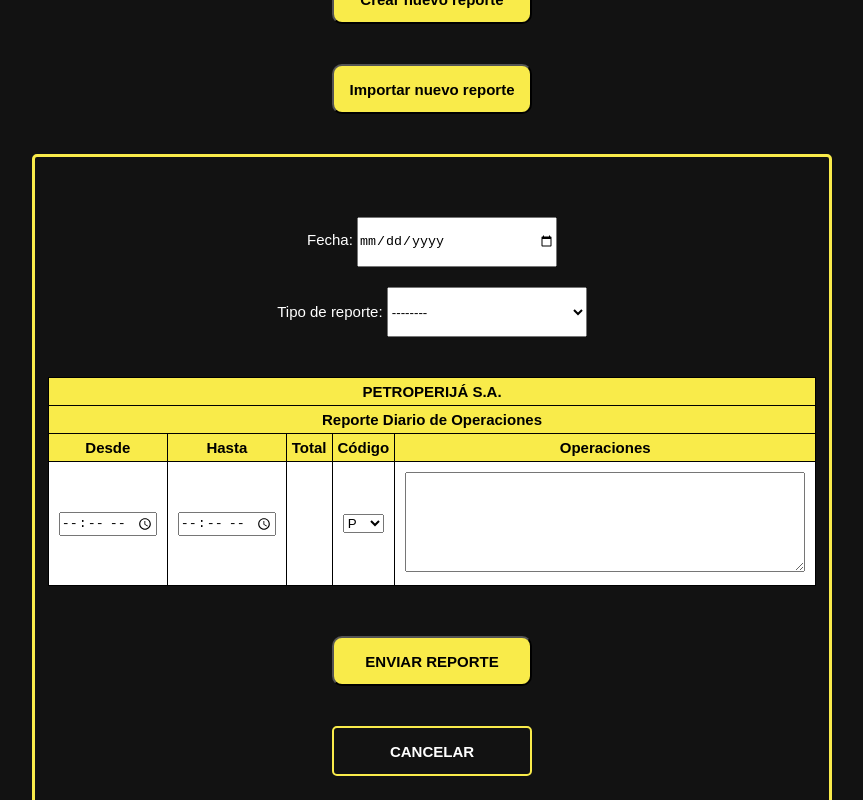
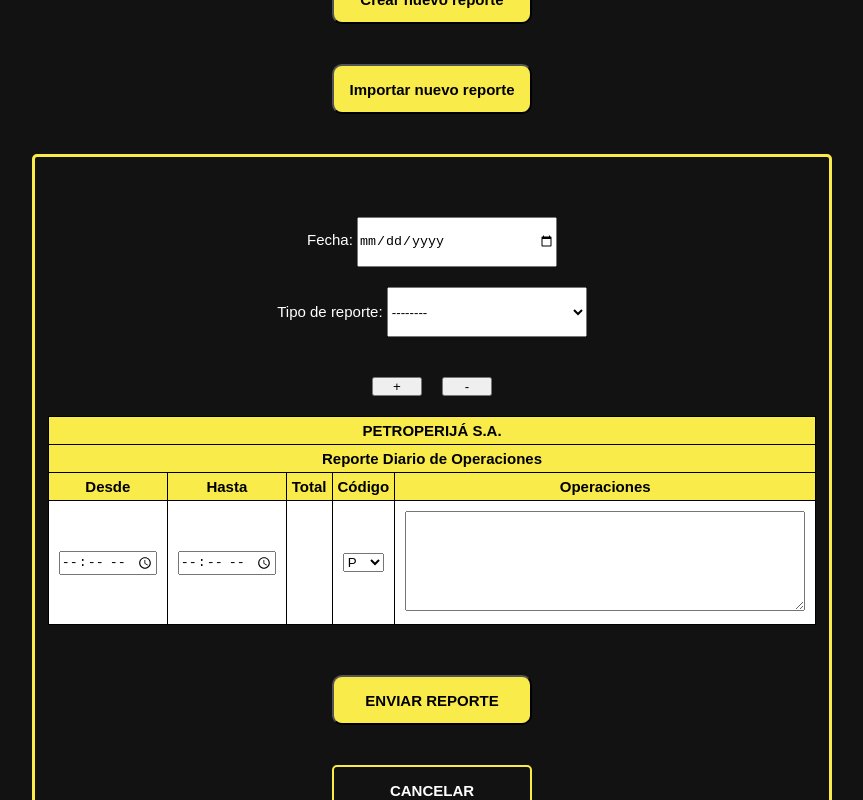
Before and after one commit to manuelmad/drilldatahub, a Next.js app: page /EventView in a window 1280 px wide. Both pictures are taken after a click on the button "Crear nuevo reporte". Shown: the part 300-1100 px from the top of the page, without its empty margins (208-1071 px from the left). Built offline with nearby package versions, Linux system fonts and the light colour scheme; no server answers; the database is empty; a web font is replaced by a local one.

Commit message:
Adding the buttons to add and remove rows in the table.

```diff
--- a/app/NewReportModal/NewReportModal.css
+++ b/app/NewReportModal/NewReportModal.css
@@ -26,10 +26,21 @@
     margin-top: 1rem;
 }
 
+.new-report__modal .rows-btns__container {
+    display: flex;
+    justify-content: center;
+    gap: 2rem;
+    margin-top: 4rem;
+}
+
+#add_row, #delete_row {
+    width: 5rem;
+}
+
 .new-report-table__container {
     display: flex;
     justify-content: center;
-    margin-top: 4rem;
+    margin-top: 2rem;
 }
 
 /* .new-report-table__container table input {
--- a/app/NewReportModal/NewReportModal.js
+++ b/app/NewReportModal/NewReportModal.js
@@ -8,6 +8,88 @@ export default function NewReportModal({
     // Function to hide new Event Modal
     const hideNewReportModal = ()=> {
         setNewReportModalDisplay({display: 'none'});
+    }
+
+    // Function to add rows to the table
+    const addRow = () => {
+        //Create new row
+        let new_row = document.createElement("tr");
+        new_row.classList.add("tbody-data");
+
+        // Create cells for the new row
+        let new_cell = document.createElement("td");
+        let new_cell2 = document.createElement("td");
+        let new_cell3 = document.createElement("td");
+        let new_cell4 = document.createElement("td");
+        let new_cell5 = document.createElement("td");
+
+        // Insert all cells into the row
+        new_row.appendChild(new_cell);
+        new_row.appendChild(new_cell2);
+        new_row.appendChild(new_cell3);
+        new_row.appendChild(new_cell4);
+        new_row.appendChild(new_cell5);
+
+        // Create 2 inputs with their attributes
+        let new_input = document.createElement("input");
+        new_input.setAttribute("type", "time");
+        new_input.setAttribute("min", "00:00");
+        new_input.setAttribute("max", "24:00");
+
+        let new_input2 = document.createElement("input");
+        new_input2.setAttribute("type", "time");
+        new_input2.setAttribute("min", "00:00");
+        new_input2.setAttribute("max", "24:00");
+
+        // Insert the 2 inputs into their cells
+        new_cell.appendChild(new_input);
+        new_cell2.appendChild(new_input2);
+
+        // Create a span
+        let new_span = document.createElement("span");
+        new_span.classList.add("activity-hours");
+        // Insert the span into its cells
+        new_cell3.appendChild(new_span);
+
+        // Create 1 select with 2 options
+        let new_select = document.createElement("select");
+        new_select.classList.add("code"); // code
+
+        let new_option = document.createElement("option");
+        new_option.innerText = "P";
+
+        let new_option2 = document.createElement("option");
+        new_option2.innerText = "NP";
+        // Insert the options into the select
+        new_select.appendChild(new_option);
+        new_select.appendChild(new_option2);
+        // Insert the select into the cell
+        new_cell4.appendChild(new_select);
+
+        // Create 1 text area
+        let new_textarea = document.createElement("textarea");
+        new_textarea.classList.add("activity");
+        // Insert the textarea into the cell
+        new_cell5.appendChild(new_textarea);
+
+        // Inster the row in the tbody
+        const report_table_body = document.getElementById('report_table_body');
+        report_table_body.appendChild(new_row);
+    }
+
+    function deleteRow() {
+        // Counting rows in tbody
+        let report_table_body = document.getElementById("report_table_body");
+        let rows_qty = report_table_body.getElementsByTagName("tr").length;
+
+        //Condition so the button doesn't work when there is only the default row
+        if(rows_qty > 1) {
+            let last_row = report_table_body.lastElementChild;
+            report_table_body.removeChild(last_row);
+        }
+
+        // Actualizo las horas totales del reporte
+        //calculateTotalDailyHours();
     }
 
     return(
@@ -22,6 +104,10 @@ export default function NewReportModal({
                         <option value={'Operaciones'}>Operaciones</option>
                         <option value={'Mantenimiento'}>Mantenimiento</option>
                     </select>
+                </p>
+                <p className='rows-btns__container'>
+                    <button onClick={addRow} id="add_row">+</button>
+                    <button onClick={deleteRow} id="delete_row">-</button>
                 </p>
                 <div className='new-report-table__container'>
                     <table>
@@ -40,7 +126,7 @@ export default function NewReportModal({
                                 <th>Operaciones</th>
                             </tr>
                         </thead>
-                        <tbody>
+                        <tbody id='report_table_body'>
                             <tr>
                                 <td>
                                     <input id="initial_time" type='time' min="00:00" max="24:00"/>
```
